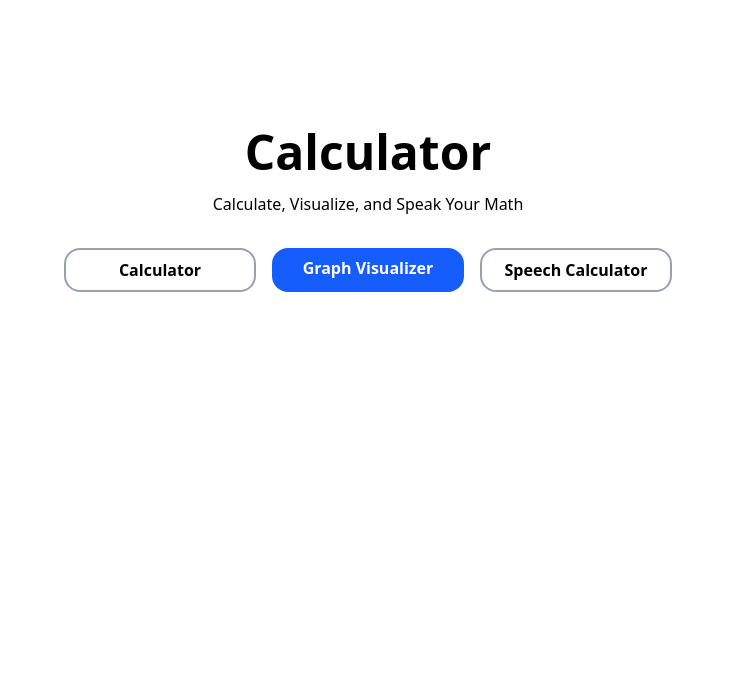
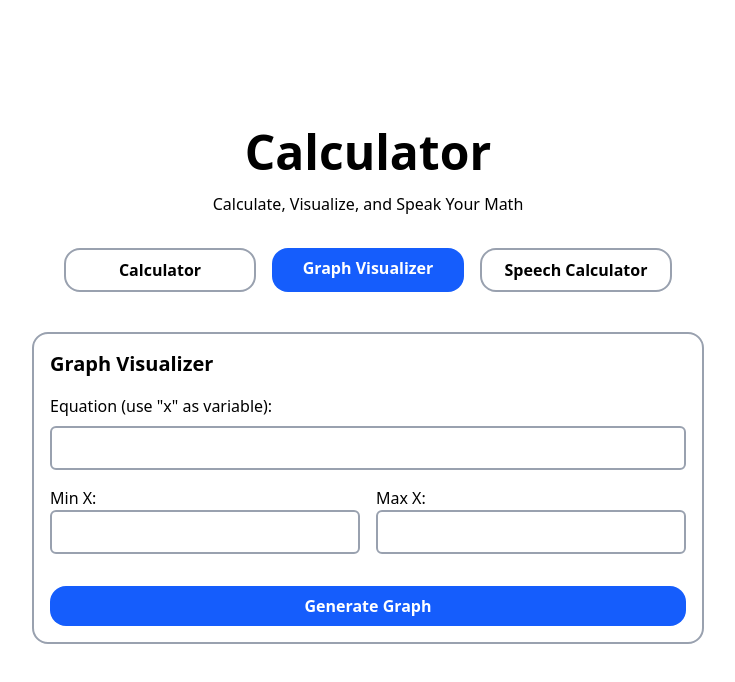
Before and after one commit to adityafadhilh/calculator-react, a React (Vite) app: page / in a window 1280 px wide. Both pictures are taken after a click on the element "Graph Visualizer". Shown: the top 682 px of the page, without its empty margins (272-1007 px from the left). Built offline with nearby package versions, Linux system fonts and the light colour scheme.

Commit message:
WIP:slicing-graph-page

```diff
--- a/src/App.tsx
+++ b/src/App.tsx
@@ -3,6 +3,7 @@ import { useState } from 'react'
 // import viteLogo from '/vite.svg'
 import './App.css'
 import { Calculator } from './components/Calculator';
+import { Graph } from './components/Graph';
 
 function App() {
   const [isActiveTab, setIsActiveTab] = useState<'Calculator' | 'Graph' | 'Speech'>('Calculator');
@@ -36,7 +37,7 @@ function App() {
       <div className='flex w-full justify-center'>
         <div className='w-1/2 2xl:w-1/4 sm:w-2xl h-fit'>
           {isActiveTab == 'Calculator' && <Calculator />}
-          {isActiveTab == 'Graph' && <></>}
+          {isActiveTab == 'Graph' && <Graph />}
           {isActiveTab == 'Speech' && <></>}
         </div>
       </div>
--- a/src/components/Graph.tsx
+++ b/src/components/Graph.tsx
@@ -0,0 +1,22 @@
+export function Graph() {
+    return (
+        <div className="border-2 border-gray-400 w-full h-fit rounded-2xl p-4 mt-10">
+            <h3 className="text-xl font-bold mb-4">Graph Visualizer</h3>
+            <label className="block mb-2">{'Equation (use "x" as variable):'}</label>
+            <input className="border-2 border-gray-400 rounded-md w-full p-2"></input>
+            <div className="flex space-x-4 mt-4">
+                <div className="flex-1">
+                    <label className="mb-2">{'Min X:'}</label>
+                    <input className="border-2 border-gray-400 rounded-md w-full p-2"></input>
+                </div>
+                <div className="flex-1">
+                    <label className="mb-2">{'Max X:'}</label>
+                    <input className="border-2 border-gray-400 rounded-md w-full p-2"></input>
+                </div>
+            </div>
+            <div className="bg-blue-600 w-full mt-8 text-white p-2 font-bold text-center rounded-2xl">
+                Generate Graph
+            </div>
+        </div>
+    )
+}
```
